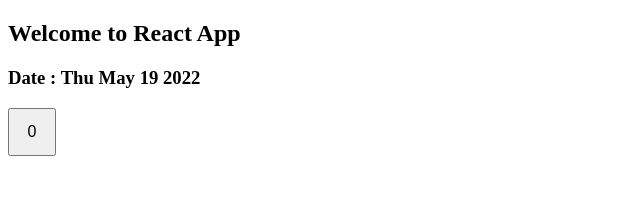
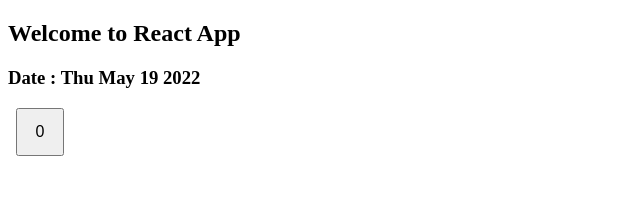
Before and after one commit to a631953720/Input-button, a React app: page / in a window 1280 px wide. Shown: the top 206 px of the page, without its empty margins (0-640 px from the left). Built offline with nearby package versions, Linux system fonts and the light colour scheme.

Commit message:
feat: add element spacing

```diff
--- a/src/components/Counter.css
+++ b/src/components/Counter.css
@@ -4,6 +4,7 @@
   height: 48px;
   font-size: 16px;
   box-sizing: border-box;
+  margin: 0 8px;
 }
 
 .style-counter:disabled,
```
